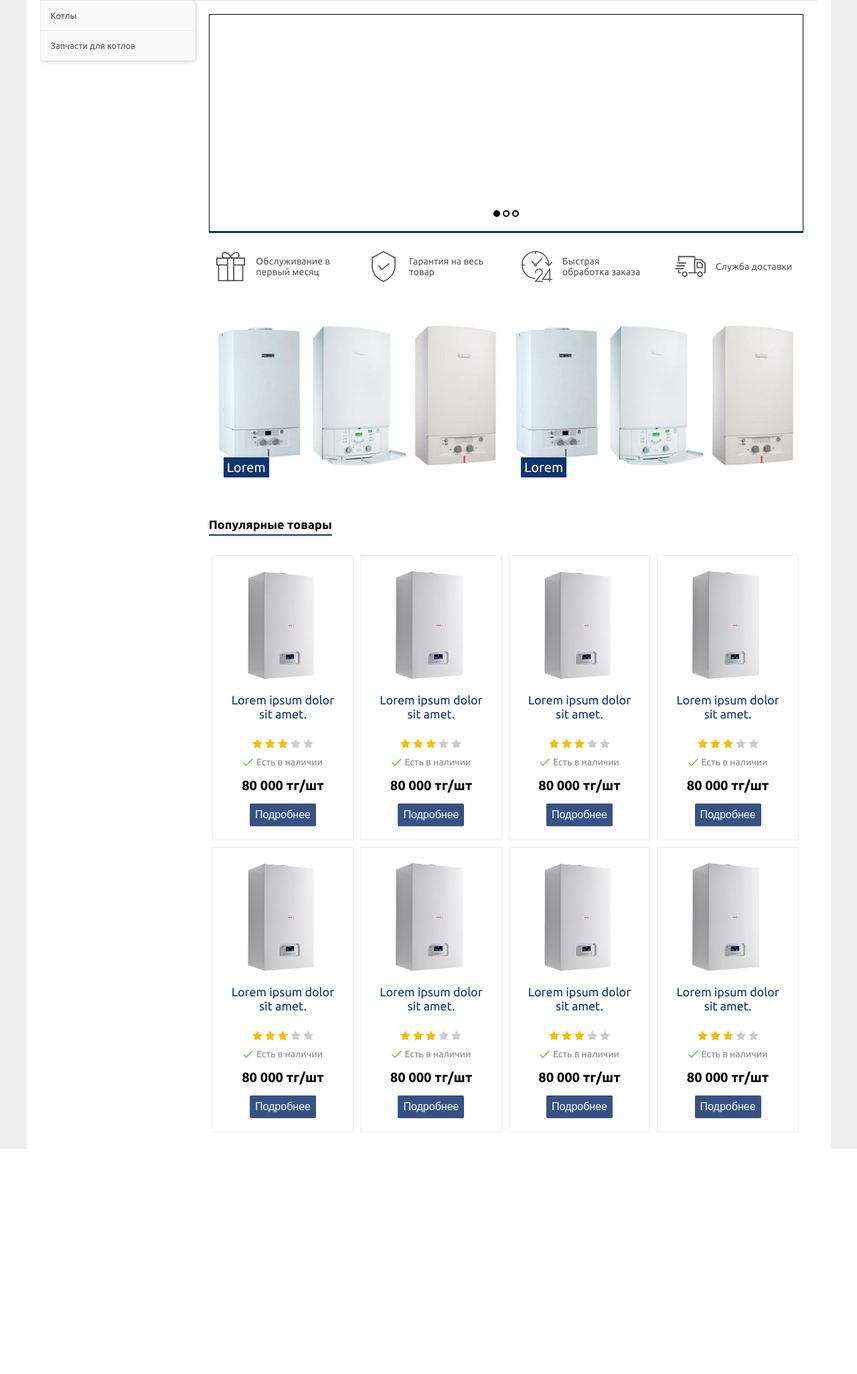
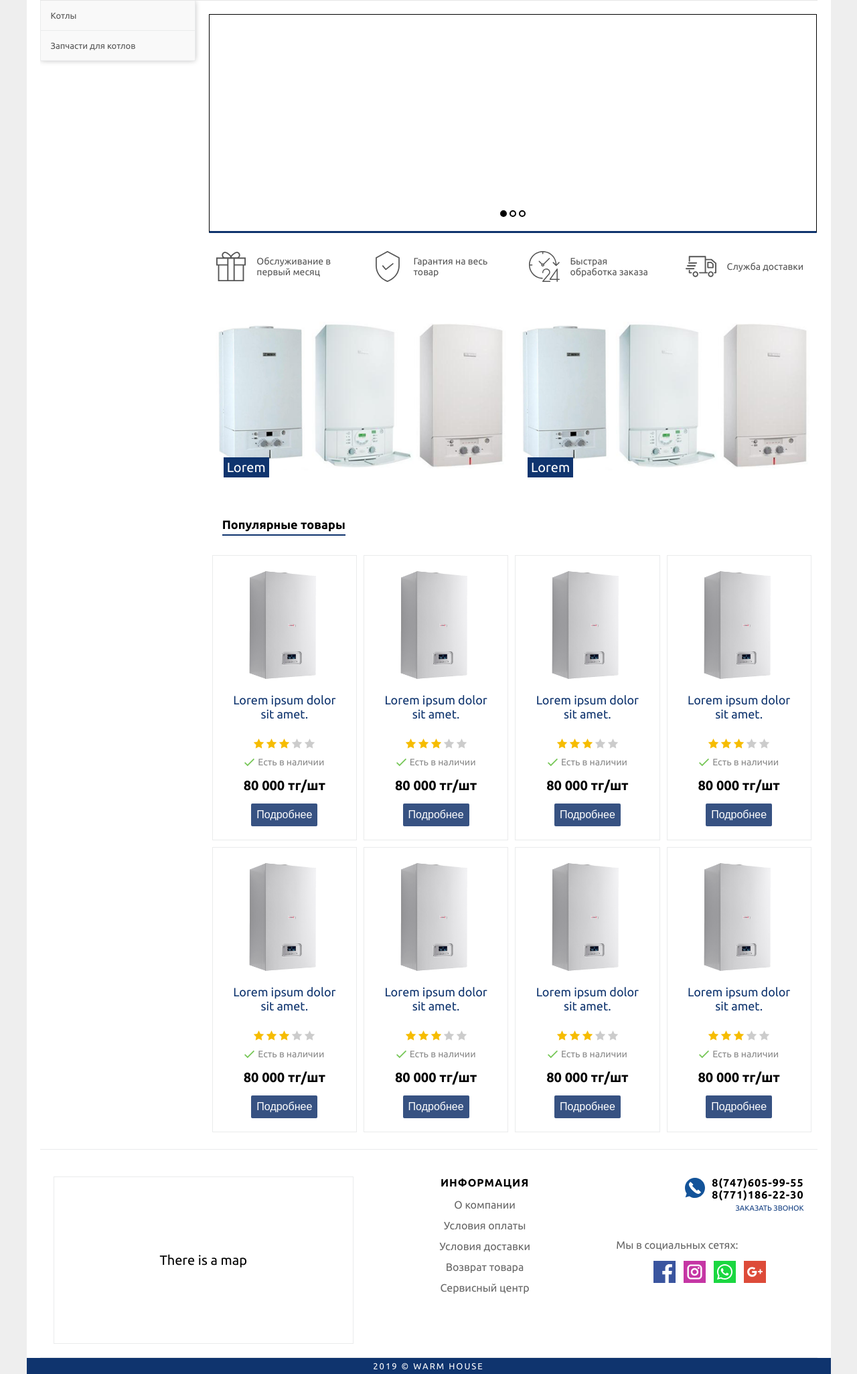
Before and after one commit to zhunussovBlog/warmhouse, a PHP site: page / in a window 1280 px wide. Shown: the part 177-2229 px from the top of the page at 67% size. Before the commit the page ends 1893 px from the top, so only its background shows below. Run offline with PHP 8.4, Linux system fonts and the light colour scheme; a map, chart or similar area stays blank.

Commit message:
added footer(map, info, phone-numbers, social-media) and adaptive for it

```diff
--- a/src/css/style.css
+++ b/src/css/style.css
@@ -25,11 +25,26 @@ a, a:hover, a:active, a:focus {
   color: #000000;
 }
 
-.container {
+.container, .site-name {
   max-width: 1201px;
   margin: 0 auto;
   padding: 0 20px;
   background-color: #fff;
+}
+
+.site-name {
+  padding: 5px 0;
+  display: -webkit-box;
+  display: -ms-flexbox;
+  display: flex;
+  -webkit-box-pack: center;
+      -ms-flex-pack: center;
+          justify-content: center;
+  text-transform: uppercase;
+  font-size: 1.3rem;
+  letter-spacing: 2px;
+  color: #ffffff;
+  background-color: #0f346e;
 }
 
 .header {
@@ -465,6 +480,7 @@ a, a:hover, a:active, a:focus {
   display: flex;
   z-index: 2;
   overflow: hidden;
+  border-bottom: 1px solid #eaebec;
 }
 
 .main .catalog {
@@ -588,6 +604,7 @@ a, a:hover, a:active, a:focus {
   left: calc( 100%/4 - 5%);
   width: calc(100% - calc(100%/4 - 5%));
   padding: 20px;
+  padding-right: 0;
   background-color: #fff;
 }
 
@@ -799,6 +816,7 @@ a, a:hover, a:active, a:focus {
 .popular-block__text {
   font-size: 1.8rem;
   font-weight: 700;
+  margin-left: 20px;
   padding-bottom: 5px;
   border-bottom: 2px solid #0f346e;
 }
@@ -972,10 +990,147 @@ a, a:hover, a:active, a:focus {
   -webkit-transform: translate(-50%, -50%);
           transform: translate(-50%, -50%);
   display: none;
-  width: 75%;
-  height: 75%;
+  width: 70%;
+  height: 70%;
   background: url("../img/popular/favorite.svg") center no-repeat;
   background-size: contain;
+}
+
+.footer {
+  margin-top: 20px;
+  display: -webkit-box;
+  display: -ms-flexbox;
+  display: flex;
+  -webkit-box-pack: justify;
+      -ms-flex-pack: justify;
+          justify-content: space-between;
+  padding: 20px;
+  border-bottom: 1px solid #eaebec;
+}
+
+.footer-map {
+  width: 40%;
+  height: 250px;
+  border: 1px solid #eaebec;
+  font-size: 2rem;
+  display: -webkit-box;
+  display: -ms-flexbox;
+  display: flex;
+  -webkit-box-pack: center;
+      -ms-flex-pack: center;
+          justify-content: center;
+  -webkit-box-align: center;
+      -ms-flex-align: center;
+          align-items: center;
+}
+
+.footer-info {
+  text-align: center;
+}
+
+.footer-info__text {
+  font-size: 1.6rem;
+  text-transform: uppercase;
+  font-weight: 700;
+  letter-spacing: 1px;
+}
+
+.footer-info_list {
+  margin-top: 10px;
+  display: -webkit-box;
+  display: -ms-flexbox;
+  display: flex;
+  -webkit-box-orient: vertical;
+  -webkit-box-direction: normal;
+      -ms-flex-direction: column;
+          flex-direction: column;
+}
+
+.footer-info__item {
+  line-height: 2.8rem;
+}
+
+.footer-info__link {
+  font-size: 1.6rem;
+  color: #666666;
+}
+
+.footer-info__link:hover {
+  color: #0f346e;
+}
+
+.footer-address {
+  width: 25%;
+  display: -webkit-box;
+  display: -ms-flexbox;
+  display: flex;
+  -webkit-box-orient: vertical;
+  -webkit-box-direction: normal;
+      -ms-flex-direction: column;
+          flex-direction: column;
+  -webkit-box-align: center;
+      -ms-flex-align: center;
+          align-items: center;
+}
+
+.footer-address .call {
+  width: 100%;
+  height: auto;
+  margin: 0;
+}
+
+.footer-address .social-media {
+  width: 100%;
+  margin-top: 40px;
+}
+
+.footer-address .social-media__text {
+  font-size: 1.6rem;
+  color: #666666;
+}
+
+.footer-address .social-media_list {
+  margin-top: 10px;
+  display: -webkit-box;
+  display: -ms-flexbox;
+  display: flex;
+  -ms-flex-wrap: wrap;
+      flex-wrap: wrap;
+  -webkit-box-pack: center;
+      -ms-flex-pack: center;
+          justify-content: center;
+}
+
+.footer-address .social-media__item {
+  width: 35px;
+  height: 35px;
+  margin: 5px;
+}
+
+.footer-address .social-media__item:nth-child(1) a {
+  background: url("../img/smi/facebook.svg") center no-repeat;
+  background-size: contain;
+}
+
+.footer-address .social-media__item:nth-child(2) a {
+  background: url("../img/smi/instagram.svg") center no-repeat;
+  background-size: contain;
+}
+
+.footer-address .social-media__item:nth-child(3) a {
+  background: url("../img/smi/whatsapp.svg") center no-repeat;
+  background-size: contain;
+}
+
+.footer-address .social-media__item:nth-child(4) a {
+  background: url("../img/smi/google-plus.svg") center no-repeat;
+  background-size: contain;
+}
+
+.footer-address .social-media__link {
+  display: block;
+  width: 100%;
+  height: 33px;
 }
 
 @media screen and (max-width: 1132px) {
--- a/src/index.html
+++ b/src/index.html
@@ -44,7 +44,7 @@
       <div class="menu-payment_toggle menu-toggle">
         <a href="#" class="menu-toggle__item">Условия оплаты</a>
         <a href="#" class="menu-toggle__item">Условия доставки</a>
-        <a href="#" class="menu-toggle__item">Оплата с банковской карты</a>
+        <a href="#" class="menu-toggle__item">Возврат товара</a>
       </div>
     </div>
     <div class="menu-wrapper">
@@ -63,7 +63,7 @@
         <div class="mobile-menu__payment_toggle mobile-menu_toggle">
           <a href="#" class="mobile-menu_toggle__item">Условия оплаты</a>
           <a href="#" class="mobile-menu_toggle__item">Условия доставки</a>
-          <a href="#" class="mobile-menu_toggle__item">Оплата с банковской карты</a>
+          <a href="#" class="mobile-menu_toggle__item">Возврат товара</a>
         </div>
         <a href="#" class="mobile-menu__contacts mobile-menu__item">Контакты</a>
         <form action="#" class="mobile-menu_form">
@@ -319,6 +319,41 @@
         </div>
       </section>
     </div>
+    <footer class="footer">
+      <div class="footer-map">There is a map </div>
+      <div class="footer-info">
+        <span class="footer-info__text">Информация</span>
+        <ul class="footer-info_list">
+          <li class="footer-info__item"><a href="#" class="footer-info__link">О компании</a></li>
+          <li class="footer-info__item"><a href="#" class="footer-info__link">Условия оплаты</a></li>
+          <li class="footer-info__item"><a href="#" class="footer-info__link">Условия доставки</a></li>
+          <li class="footer-info__item"><a href="#" class="footer-info__link">Возврат товара</a></li>
+          <li class="footer-info__item"><a href="#" class="footer-info__link">Сервисный центр</a></li>
+        </ul>
+      </div>
+      <div class="footer-address">
+        <div class="call">
+          <span class="call__icon"></span>
+          <div class="call_numbers">
+            <span class="call__number">8(747)605-99-55</span>
+            <span class="call__number">8(771)186-22-30</span>
+            <span class="call__btn">Заказать звонок</span>
+          </div>
+        </div>
+        <div class="social-media">
+          <span class="social-media__text">Мы в социальных сетях:</span>
+          <ul class="social-media_list">
+            <li class="social-media__item"><a href="#" class="social-media__link"></a></li>
+            <li class="social-media__item"><a href="#" class="social-media__link"></a></li>
+            <li class="social-media__item"><a href="#" class="social-media__link"></a></li>
+            <li class="social-media__item"><a href="#" class="social-media__link"></a></li>
+          </ul>
+        </div>
+      </div>
+    </footer>
+  </div>
+  <div class="site-name">
+    <span class="site-name__text">2019 &#169; Warm House</span>
   </div>
 
   <script src="js/script.js"></script>
--- a/src/sass/style.sass
+++ b/src/sass/style.sass
@@ -20,11 +20,20 @@ a, a:hover, a:active, a:focus
   color: #000000
 
 //container width
-.container
+.container, .site-name
   max-width: 1201px
   margin: 0 auto
   padding: 0 20px
   background-color: #fff
+.site-name
+  padding: 5px 0
+  display: flex
+  justify-content: center
+  text-transform: uppercase
+  font-size: 1.3rem
+  letter-spacing: 2px
+  color: #ffffff
+  background-color: #0f346e
 
 //header section
 .header
@@ -285,6 +294,7 @@ a, a:hover, a:active, a:focus
   display: flex
   z-index: 2
   overflow: hidden
+  border-bottom: 1px solid #eaebec
   .catalog
     position: absolute
     top: 0
@@ -366,6 +376,7 @@ a, a:hover, a:active, a:focus
     left: calc( 100%/4 - 5% )
     width: calc(100% - calc(100%/4 - 5%))
     padding: 20px
+    padding-right: 0
     background-color: #fff
 //for hover effect
 .hover.catalog__item::before
@@ -504,6 +515,7 @@ a, a:hover, a:active, a:focus
   &__text
     font-size: 1.8rem
     font-weight: 700
+    margin-left: 20px
     padding-bottom: 5px
     border-bottom: 2px solid #0f346e
     &:hover
@@ -610,10 +622,87 @@ a, a:hover, a:active, a:focus
           left: 50%
           transform: translate(-50%, -50%)
           display: none
-          width: 75%
-          height: 75%
+          width: 70%
+          height: 70%
           background: url('../img/popular/favorite.svg') center no-repeat
           background-size: contain
+
+.footer
+  margin-top: 20px
+  display: flex
+  justify-content: space-between
+  padding: 20px
+  border-bottom: 1px solid #eaebec
+  &-map
+    width: 40%
+    height: 250px
+    border: 1px solid #eaebec
+    font-size: 2rem
+    display: flex
+    justify-content: center
+    align-items: center
+  &-info
+    text-align: center
+    &__text
+      font-size: 1.6rem
+      text-transform: uppercase
+      font-weight: 700
+      letter-spacing: 1px
+    &_list
+      margin-top: 10px
+      display: flex
+      flex-direction: column
+    &__item
+      line-height: 2.8rem
+    &__link
+      font-size: 1.6rem
+      color: #666666
+      &:hover
+        color: #0f346e
+  &-address
+    width: 25%
+    display: flex
+    flex-direction: column
+    align-items: center
+    .call
+      width: 100%
+      height: auto
+      margin: 0
+    .social-media
+      width: 100%
+      margin-top: 40px
+      &__text
+        font-size: 1.6rem
+        color: #666666
+      &_list
+        margin-top: 10px
+        display: flex
+        flex-wrap: wrap
+        justify-content: center
+      &__item
+        width: 35px
+        height: 35px
+        margin: 5px
+        &:nth-child(1)
+          a
+            background: url('../img/smi/facebook.svg') center no-repeat
+            background-size: contain
+        &:nth-child(2)
+          a
+            background: url('../img/smi/instagram.svg') center no-repeat
+            background-size: contain
+        &:nth-child(3)
+          a
+            background: url('../img/smi/whatsapp.svg') center no-repeat
+            background-size: contain
+        &:nth-child(4)
+          a
+            background: url('../img/smi/google-plus.svg') center no-repeat
+            background-size: contain
+      &__link
+        display: block
+        width: 100%
+        height: 33px
 
 @media screen and ( max-width: 1132px )
   .first-section
```
Also changed, not shown: other parts of src/css/style.css (+36 -3 lines), other parts of src/sass/style.sass (+23 -3 lines), src/img/smi/facebook.svg (added), src/img/smi/google-plus.svg (added), src/img/smi/instagram.svg (added), src/img/smi/whatsapp.svg (added), 1 other file.
